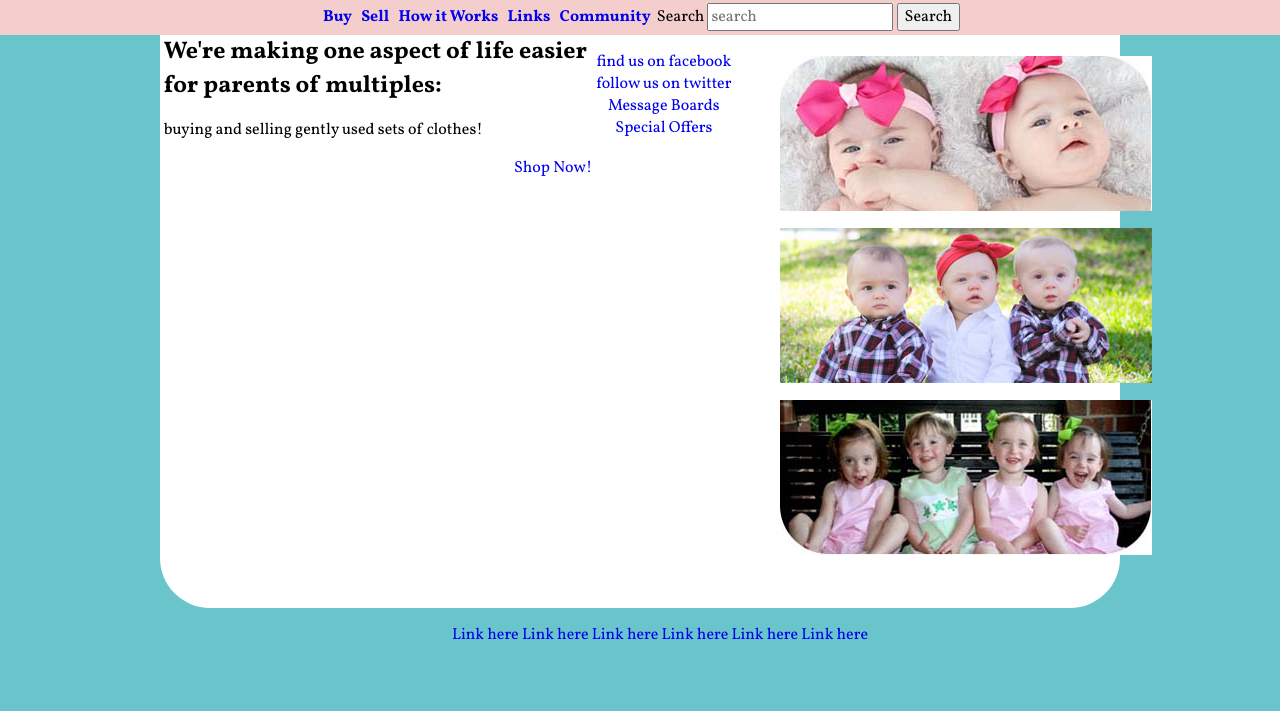
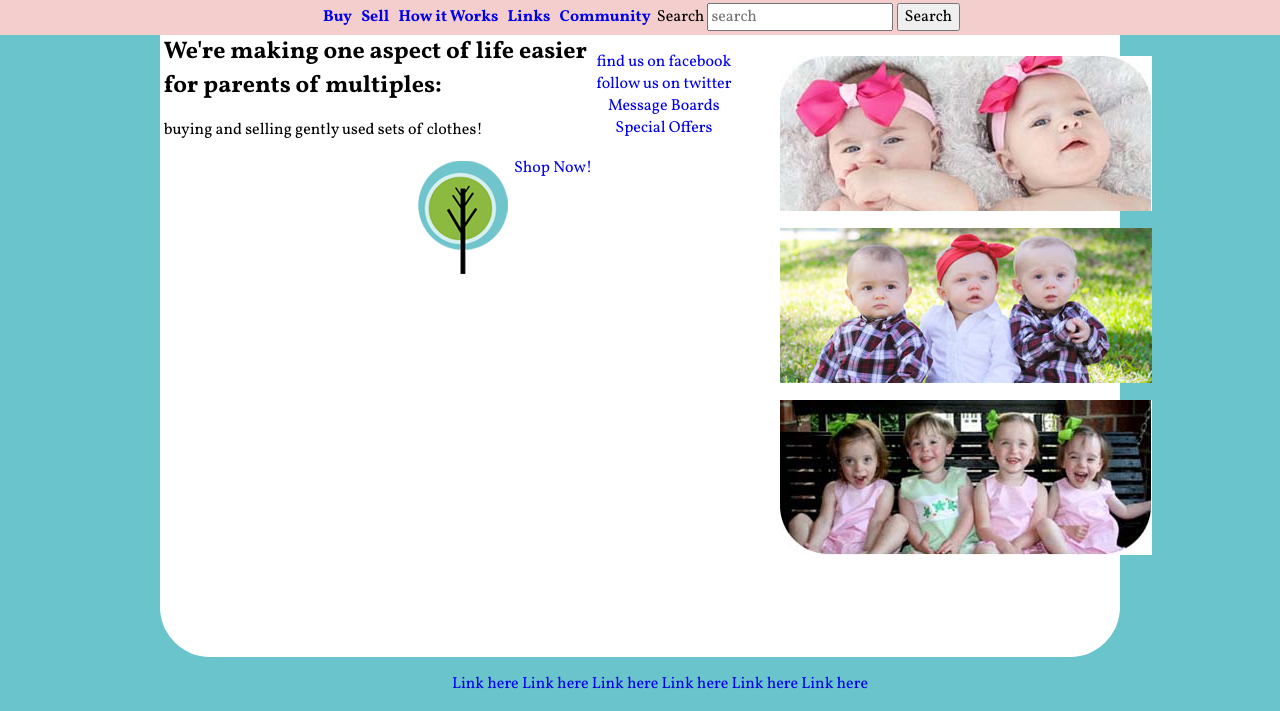
Before and after one commit to brandontate/SavingsMultiplied, a plain HTML site: page index.html in a window 1280 px wide. Shown: the part 133-844 px from the top of the page. Before the commit the page ends 800 px from the top, so only its background shows below. Drawn offline with Linux system fonts and the light colour scheme.

Commit message:
Added the tree, Positioned right, :Changed to vim

```diff
--- a/css/main.css
+++ b/css/main.css
@@ -122,5 +122,10 @@ a {
   margin: 0 0 350px 0;
 }
 
+#mainleft img {
+  float: right;
+  margin: 0 0 350px 0;
+}
+
 #authenticatenav ul li a {
 }
--- a/index.html
+++ b/index.html
@@ -48,6 +48,7 @@
         <h2>We're making one aspect of life easier for parents of multiples:</h2>
         <p>buying and selling gently used sets of clothes!</p>
         <a href="#">Shop Now!</a>
+        <img src="images/tree.png"/>
       </div>
       <div id="mainright">
       <ul id="mainimages">
```
